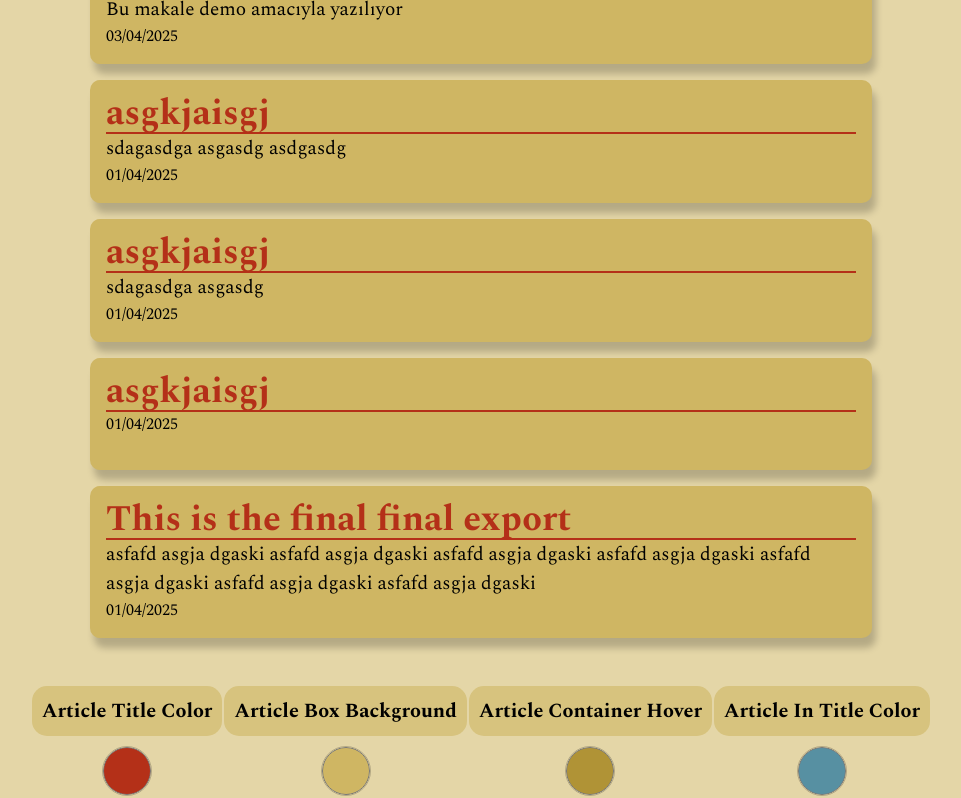
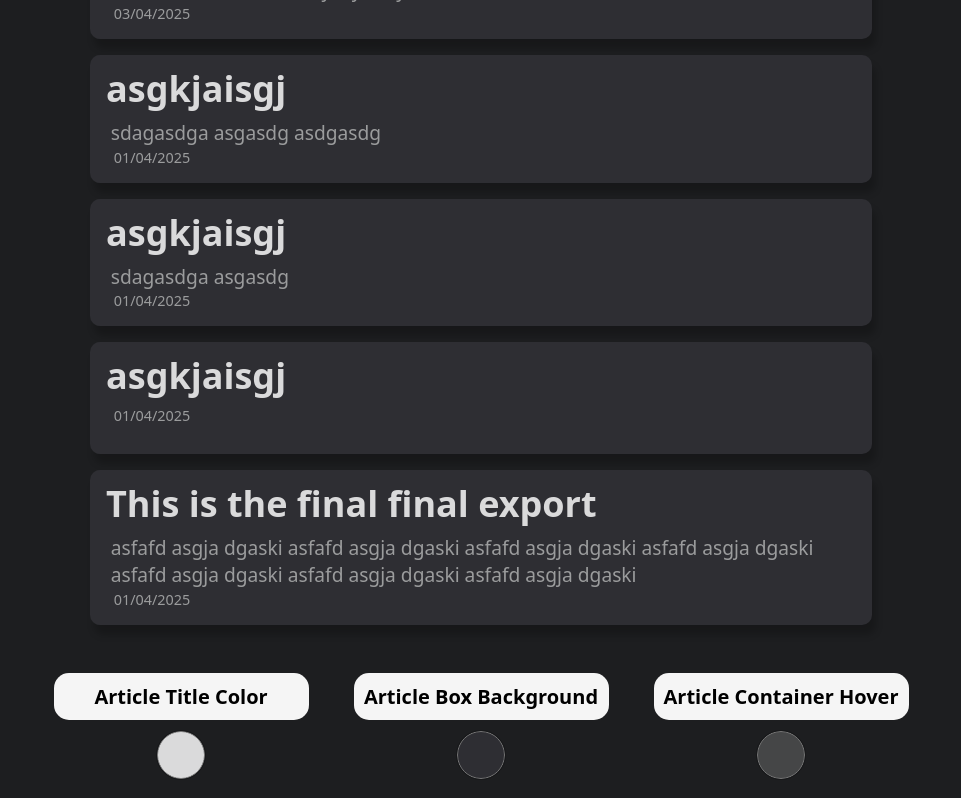
Before and after one commit to DenizSoyhan/simplyBlog, a React (Vite) app: page /customize in a window 1280 px wide. Shown: the part 740-1538 px from the top of the page, without its empty margins (159-1120 px from the left). Built offline with nearby package versions, Linux system fonts and the light colour scheme.

Commit message:
changed the theme and added more customizing functionality

```diff
--- a/src/Customize.jsx
+++ b/src/Customize.jsx
@@ -23,7 +23,10 @@ function Customize() {
   const [articleTitleColor, setArticleTitleColor] = useState("#000000");
   const [articleSCBgColor, setArticleSCBgColor] = useState("#ffffff");
   const [articleSCHover, setArticleSCHover] = useState("#cccccc");
+  const [articleSCDesc, setArticleDescColor] = useState("#000000");
   const [articleInTitle, setArticleInTitle] = useState("#000000");
+  const [articleContentTextColor, setArticleContentTextColor] = useState("#ffffff");
+
 
   //Status for theme change
   const [saveStatus, setSaveStatus] = useState("");
@@ -80,7 +83,9 @@ function Customize() {
     setArticleTitleColor(convertToHex(rootStyles.getPropertyValue("--article-title-color").trim() || "#000000"));
     setArticleSCBgColor(convertToHex(rootStyles.getPropertyValue("--articleShowCaseContainer-bg-color").trim() || "#ffffff"));
     setArticleSCHover(convertToHex(rootStyles.getPropertyValue("--articleShowCaseContainer-hover-color").trim() || "#cccccc"));
+    setArticleDescColor(convertToHex(rootStyles.getPropertyValue("--article-in-title-color").trim() || "#000000"));
     setArticleInTitle(convertToHex(rootStyles.getPropertyValue("--article-in-title-color").trim() || "#000000"));
+    setArticleContentTextColor(convertToHex(rootStyles.getPropertyValue(" --article-in-content-color").trim() || "#ffffff"))
 
     const blogNameEl = document.getElementById("blogName");
     const blogSloganEl = document.getElementById("slogan");
@@ -181,6 +186,19 @@ function Customize() {
     setArticleInTitle(newColor);
     document.documentElement.style.setProperty("--article-in-title-color", newColor);
   }
+
+  function handleArticleContent(e) {
+    const newColor = e.target.value;
+    setArticleContentTextColor(newColor);
+    document.documentElement.style.setProperty("--article-in-content-color", newColor);
+  }
+
+  function handleDescColor(e) {
+    const newColor = e.target.value;
+    setArticleDescColor(newColor);
+    document.documentElement.style.setProperty("--desc-color", newColor);
+  }
+
 
   //Footer handling
 
@@ -354,11 +372,13 @@ function Customize() {
     --text-color: ${textColor};
     --title-primary-color: ${titlePrimaryColor};
     --title-secondary-color: ${titleSecondaryColor};
+    --desc-color: ${articleSCDesc};
     --blog-header-bg: ${blogHeaderBgColor};
     --article-title-color: ${articleTitleColor};
     --articleShowCaseContainer-bg-color: ${articleSCBgColor};
     --articleShowCaseContainer-hover-color: ${articleSCHover};
     --article-in-title-color: ${articleInTitle};
+    --article-in-content-color:${articleContentTextColor};
   }`;
   };
 
@@ -528,6 +548,7 @@ function Customize() {
       <Home articleModules={articleModules} />
     </div>
       <div className="optionCollection">
+
         <div className="optionContainer">
           <label>Article Title Color</label>
           <input type="color" value={articleTitleColor} onChange={handleArticleTitleColor} />
@@ -542,16 +563,34 @@ function Customize() {
           <input type="color" value={articleSCHover} onChange={handleArticleSCHover} />
         </div>
 
+      </div>
+
+      <div className="optionCollection">
 
         <div className="optionContainer">
-          <label>Article In Title Color</label>
-          <input type="color" value={articleInTitle} onChange={handleArticleInTitle} />
+          <label>Description Color</label>
+          <input type="color" value={articleSCDesc} onChange={handleDescColor} />
         </div>
+
       </div>
 
       <label className="customizeLabeler">Individual Pages</label>
       <div className="homeContainer">
         <Deniz_İçin_makale></Deniz_İçin_makale> {/*TODO: DEFINE A DEFAULT ARTICLE FOR THIS*/}
+      </div>
+
+      <div className="optionCollection">
+        <div className="optionContainer">
+          <label>Article In Title Color</label>
+          <input type="color" value={articleInTitle} onChange={handleArticleInTitle} />
+        </div>
+
+        <div className="optionContainer">
+          <label>Article content text color</label>
+          <input type="color" value={articleContentTextColor} onChange={handleArticleContent} />
+        </div>
+
+
       </div>
 
       <div className="buttonContainer">
--- a/src/layout.css
+++ b/src/layout.css
@@ -1,5 +1,6 @@
 * {
-    font-family: 'Spectral', serif;
+    /*font-family:'Spectral', serif;*/
+    font-family: system-ui, -apple-system, BlinkMacSystemFont, 'Segoe UI', Roboto, Oxygen, Ubuntu, Cantarell, 'Open Sans', 'Helvetica Neue', sans-serif; /*TODO: make it dynamic*/
     margin: 0;
     padding: 0;
   }
@@ -67,10 +68,20 @@
     display: flex;
     justify-content: space-between;
     align-items: center;
-    border-bottom: 2px solid var(--primary-color);
+
     line-height: 150%;
     font-size: 1.5rem;
     font-weight: bold;
+    margin-bottom: 0.5em;
+  }
+  .date{
+    margin: 0.1em 0em 0em 0.2em;
+
+    font-size: 0.9rem;
+    font-weight: 400;
+  }
+  .descDateContainer{
+    margin-left: 0.3em;
   }
 
   .description {
@@ -197,6 +208,8 @@
 
   .articleContainer p {
     margin-bottom: 1em;
+
+    color: var(--article-in-content-color);/*TODO: make it dynamic*/
   }
 
   .articleContainer img {
@@ -243,7 +256,7 @@
 
   /*CUSTOMIZERS*/
   .homeContainer{
-    border-top: 2px solid var(--article-in-title-color);
+    border-top: px solid var(--text-color);
 
   }
   .customizeContainer h1{
@@ -287,10 +300,12 @@
     text-align: center;
   }
   .optionContainer label{
+    min-width: 235px;
 
     padding: 0.5em;
     margin-bottom:0.5em ;
-    background-color: var(--blog-header-bg);
+    background-color: #f5f5f5;
+    color: black;
 
     border-radius: 15px;
   }
@@ -339,6 +354,7 @@
 
   .articleShowCaseContainer {
     background-color: var(--articleShowCaseContainer-bg-color);
+    color: var(--desc-color);/*TODO: make it dynamic*/
   }
 
   .articleShowCaseContainer:hover {
@@ -347,7 +363,7 @@
 
   .titleDateContainer {
     color: var(--article-title-color);
-    border-bottom: 2px solid var(--article-title-color);
+
   }
 
   .articleContainer h1 {
@@ -442,6 +458,7 @@
 
 .directoryInfo {
   width: 80%;
+  max-width: 800px;
 
   margin: 15px auto;
   padding: 15px;
@@ -459,6 +476,8 @@
 
 .directoryInfo p {
   margin-bottom: 5px;
+
+  color: black;
 }
 
 
@@ -486,6 +505,7 @@
 
     color: var(--article-title-color);
     font-weight:500;
+    margin-bottom: 0.3em;
   }
   .seperator{
     width: 400px;
--- a/src/theme.css
+++ b/src/theme.css
@@ -1,11 +1,14 @@
 :root {
-    --main-bg-color: #E4D6A7;
-    --text-color: #000000;
-    --title-primary-color: #b43018;
-    --title-secondary-color: #ed333b;
-    --blog-header-bg: #d7c37e;
-    --article-title-color: #b43018;
-    --articleShowCaseContainer-bg-color: #cfb663;
-    --articleShowCaseContainer-hover-color: #b09336;
-    --article-in-title-color: #5790a2;
+    --main-bg-color: #1d1e20;
+    --text-color: #dadadb;
+    --title-primary-color: #9b9c9d;
+    --title-secondary-color: #727475;
+    --desc-color:rgb(155, 156, 157);
+    --blog-header-bg: #1d1e20;
+    --article-title-color: #dadadb;
+    --articleShowCaseContainer-bg-color: #2e2e33;
+    --articleShowCaseContainer-hover-color: #454647;
+    --article-in-title-color: #c4c4c5;
+    --article-in-content-color:rgb(196, 196, 197);
+
   }
```
